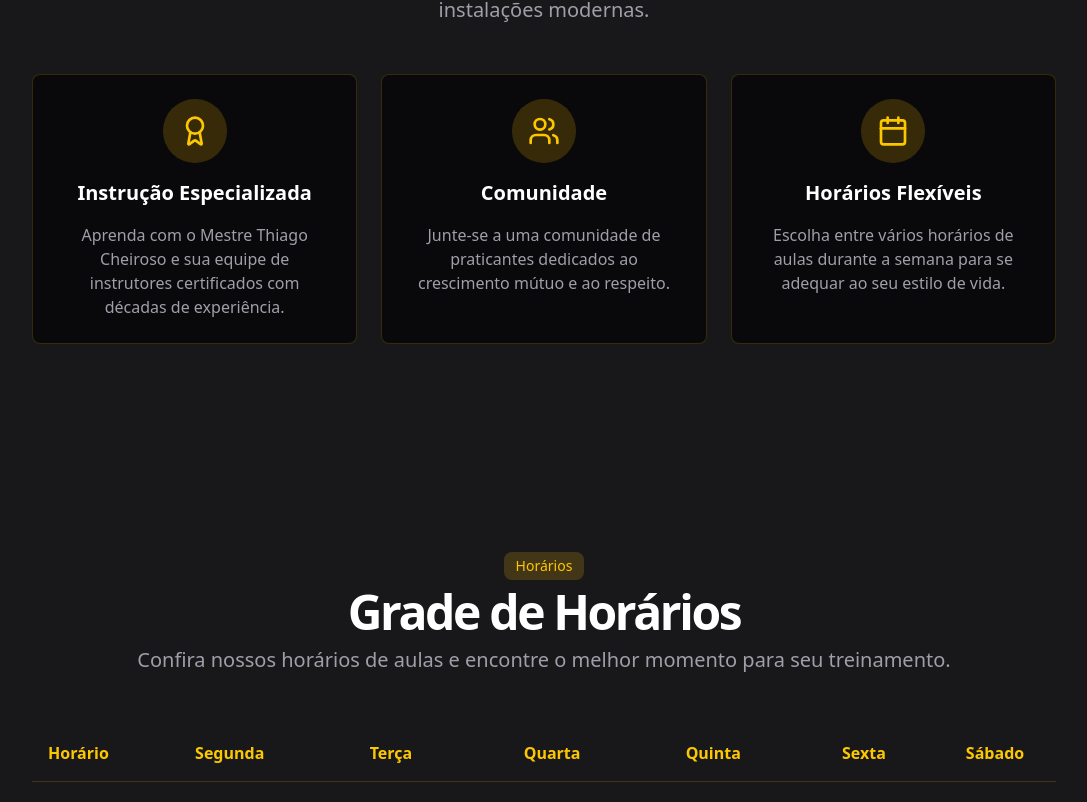
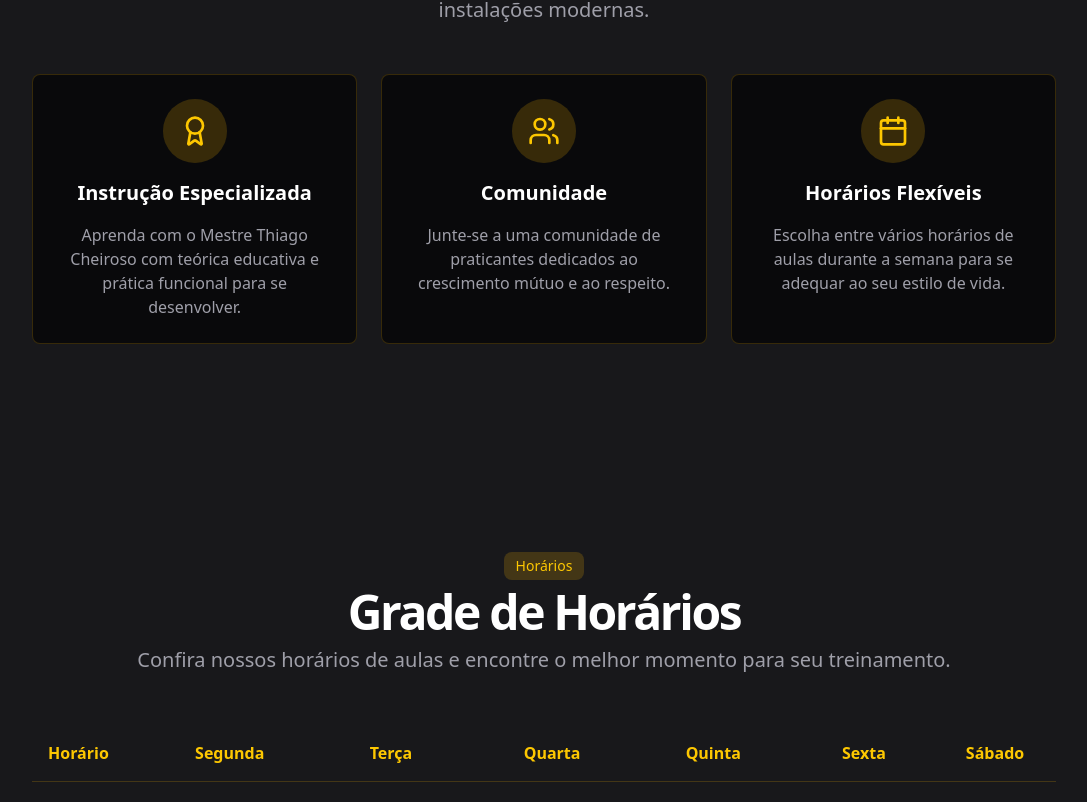
Before and after one commit to mateusgomes6/dojo-cheiroso, a Next.js app: page / in a window 1280 px wide. Shown: the part 876-1678 px from the top of the page, without its empty margins (96-1183 px from the left). Built offline with nearby package versions, Linux system fonts and the light colour scheme.

Commit message:
Update features.tsx

```diff
--- a/src/app/components/global/navbar.tsx
+++ b/src/app/components/global/navbar.tsx
@@ -31,11 +31,13 @@ export default function Navbar() {
             </Link>
           </nav>
           <div className="flex items-center gap-4">
+           <Link href="https://wa.me/557999226766?text=Olá!%20Gostaria%20de%20informações%20sobre%20as%20aulas%20do%20Dojo%20Thiago%20Cheiroso." target="_blank" rel="noopener noreferrer">
             <Button className="hidden md:flex bg-yellow-300 hover:bg-yellow-600 text-black">Matricule-se</Button>
             <Button variant="ghost" size="icon" className="md:hidden text-white hover:bg-neutral-50">
               <Menu className="h-6 w-6" />
               <span className="sr-only">Menu</span>
             </Button>
+           </Link>
           </div>
         </div>
       </header>
--- a/src/app/s-features.tsx
+++ b/src/app/s-features.tsx
@@ -25,8 +25,7 @@ export default function HomeFeatures() {
                 </div>
                 <h3 className="text-xl font-bold text-white">Instrução Especializada</h3>
                 <p className="text-zinc-400">
-                  Aprenda com o Mestre Thiago Cheiroso e sua equipe de instrutores certificados com décadas de
-                  experiência.
+                  Aprenda com o Mestre Thiago Cheiroso com teórica educativa e prática funcional para se desenvolver.
                 </p>
               </div>
               <div className="flex flex-col items-center space-y-4 rounded-lg border border-yellow-500/20 bg-zinc-950 p-6 text-center h-full">
```
